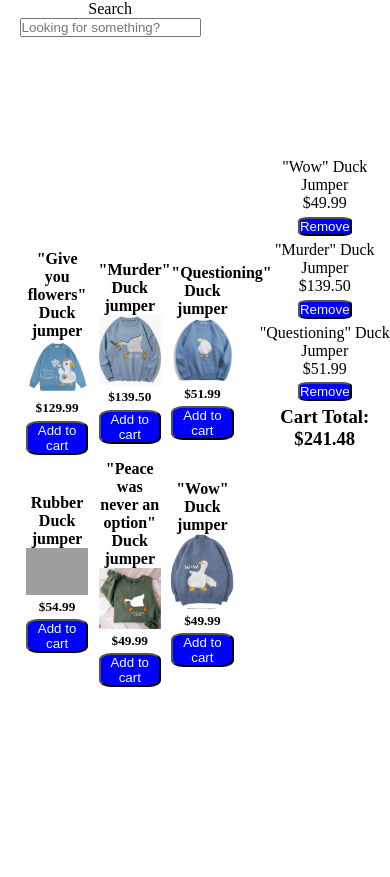
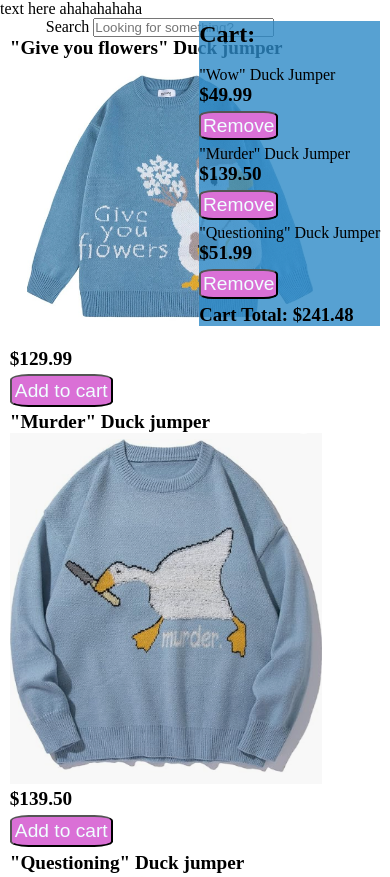
Before and after one commit to L-Torrens/duck-store, a plain HTML site: page index.html in a window 390 px wide. Shown: the top 877 px of the page. Before the commit the page ends 844 px from the top, so only its background shows below. Drawn offline with Linux system fonts and the light colour scheme; grey boxes are pictures that could not be loaded.

Commit message:
added mobile cart fixed pos, transition fix

```diff
--- a/index.html
+++ b/index.html
@@ -9,11 +9,11 @@
 </head>
 
 <body>
+  <header>text here ahahahahaha</header>
 
 
 
-
-  <div class="search-bar">
+  <div id="search-bar">
     <label for="search">Search</label>
     <input type="text" placeholder="Looking for something?" id="search-text">
   </div>
@@ -22,7 +22,7 @@
     <div class="store-item">
       <h4 class="item-name">"Give you flowers" Duck jumper</h4>
       <img src="./Resources/Images/flowers_duck_jumper.png" alt="A jumper with a duck holding flowers" class="item-img">
-      <h5 class="price">$129.99</h5>
+      <h3 class="price">$129.99</h3>
       <button class="add">Add to cart</button>
     </div>
 
@@ -30,7 +30,7 @@
       <h4 class="item-name">"Murder" Duck jumper</h4>
       <img src="./Resources/Images/murder_duck_jumper.png"
         alt="A jumper with a duck holding a knife in its mouth saying murder" class="item-img">
-      <h5 class="price">$139.50</h5>
+      <h3 class="price">$139.50</h3>
       <button class="add">Add to cart</button>
     </div>
 
@@ -38,14 +38,14 @@
       <h4 class="item-name">"Questioning" Duck jumper</h4>
       <img src="./Resources/Images/questioning_duck_jumper.png" alt="A jumper with a duck tilting it's head"
         class="item-img">
-      <h5 class="price">$51.99</h5>
+      <h3 class="price">$51.99</h3>
       <button class="add">Add to cart</button>
     </div>
 
     <div class="store-item">
       <h4 class="item-name">Rubber Duck jumper</h4>
       <img src="./Resources/Images/rubber_duck_jumper.png" alt="A jumper with a rubber duck" class="item-img">
-      <h5 class="price">$54.99</h5>
+      <h3 class="price">$54.99</h3>
       <button class="add">Add to cart</button>
     </div>
 
@@ -53,7 +53,7 @@
       <h4 class="item-name">"Peace was never an option" Duck jumper</h4>
       <img src="./Resources/Images/war_duck_jumper.png"
         alt="A jumper with a duck holding a knife, peace was never an option" class="item-img">
-      <h5 class="price">$49.99</h5>
+      <h3 class="price">$49.99</h3>
       <button class="add">Add to cart</button>
     </div>
 
@@ -61,28 +61,31 @@
       <h4 class="item-name">"Wow" Duck jumper</h4>
       <img src="./Resources/Images/wow_duck_jumper.png" alt="A jumper with a duck looking shocked, saying wow"
         class="item-img">
-      <h5 class="price">$49.99</h5>
+      <h3 class="price">$49.99</h3>
       <button class="add">Add to cart</button>
     </div>
   </main>
 
   <aside id="cart">
 
+    <h2>Cart:</h2>
+    <br>
+
     <div class="cart-item">
       <p class="cart-item-name">"Wow" Duck Jumper</p>
-      <p class="cart-item-price">$49.99</p>
+      <p class="cart-item-price price">$49.99</p>
       <button class="remove-from-cart">Remove</button>
     </div>
 
     <div class="cart-item">
       <p class="cart-item-name">"Murder" Duck Jumper</p>
-      <p class="cart-item-price">$139.50</p>
+      <p class="cart-item-price price">$139.50</p>
       <button class="remove-from-cart">Remove</button>
     </div>
 
     <div class="cart-item">
       <p class="cart-item-name">"Questioning" Duck Jumper</p>
-      <p class="cart-item-price">$51.99</p>
+      <p class="cart-item-price price">$51.99</p>
       <button class="remove-from-cart">Remove</button>
     </div>
 
--- a/style.css
+++ b/style.css
@@ -26,7 +26,6 @@ body {
     "store store cart"
     "foot foot foot"
   ;
-  text-align: center;
 }
 
 img {
@@ -35,24 +34,35 @@ img {
 }
 
 button {
-  background-color: blue;
+  background-color: orchid;
   color: azure;
-  border-radius: 20%;
+  border-radius: 18%;
   margin: .3rem 0;
+  padding: 1%;
+  font-size: large;
+  transition: 0.4s;
 }
 
 button:hover {
-  transform: scale(1.5);
+  transform: scale(1.2);
+
 }
 
+.price {
+  font-weight: bolder;
+}
 
-
+/* !!!!! Search bar !!!!! */
+#search-bar {
+  text-align: center;
+  width: 20rem;
+}
 
 /* !!!!! Store section !!!!! */
 #store-container {
   grid-area: store;
-  width: 80%;
-  margin: auto;
+  width: 100%;
+  margin: auto auto auto 2.5%;
   display: flex;
   justify-content: space-between;
   align-items: center;
@@ -61,7 +71,7 @@ button:hover {
 
 
 .store-item {
-  width: 30%;
+  width: 33%;
   max-height: auto;
   min-height: 30%;
 }
@@ -71,3 +81,43 @@ button:hover {
 #cart {
   grid-area: cart;
 }
+
+header {
+  grid-area: head;
+  height: 10%;
+  width: 100%;
+}
+
+
+@media only screen and (max-width: 687px) {
+
+  #store-container {
+    width: 100%;
+    display: flex;
+    justify-content: space-around;
+    align-items: flex-start;
+    flex-flow: column wrap;
+  }
+
+  .store-item {
+    width: 80%;
+  }
+
+  #cart {
+    background-color: rgba(46, 138, 199, 0.8);
+    z-index: 2;
+    position: fixed;
+    right: 2.5%;
+    top: 2.5%;
+  }
+
+  .price,
+  .item-name {
+    font-size: larger;
+  }
+
+  button {
+    font-size: larger;
+  }
+
+}
```
